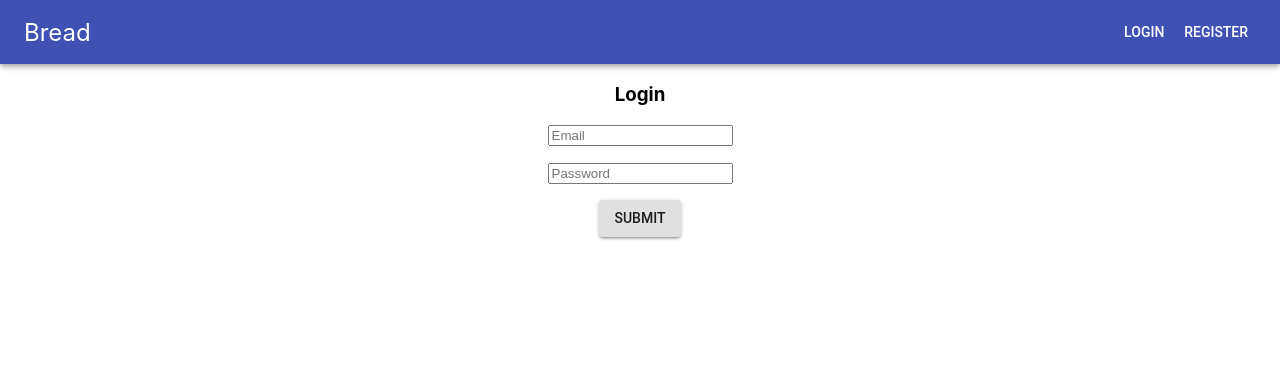
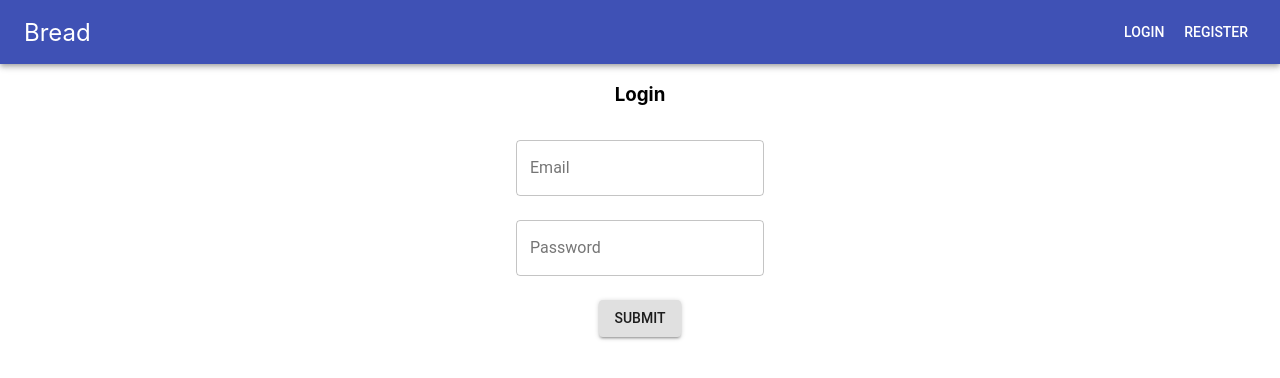
Before and after one commit to fizzleRaider7645/bread, a React (Create React App) app in the folder client/: page /login in a window 1280 px wide. Shown: the top 378 px of the page. Built offline with nearby package versions, Linux system fonts and the light colour scheme; no server answers.

Commit message:
create login and password inout componenets with material-ui

```diff
--- a/client/src/App.css
+++ b/client/src/App.css
@@ -1,3 +1,3 @@
-.userContainer, .LoginForm, .RegisterForm, .AppTitle {
+.userContainer, .LoginForm, .RegisterForm, .AppTitle, .LoginTextBox, .LoginPasswordBox {
   text-align: center;
 }
--- a/client/src/containers/Login.js
+++ b/client/src/containers/Login.js
@@ -2,6 +2,8 @@ import React, { Component } from 'react';
 import '../App.css';
 import { connect } from 'react-redux'
 import ContainedButton from '../material-ui/SubmitButton'
+import LoginTextBox from '../material-ui/LoginTextBox'
+import LoginPasswordBox from '../material-ui/LoginPasswordBox'
 
 class Login extends Component {
     constructor() {
@@ -25,10 +27,9 @@ class Login extends Component {
             <div className="LoginContainter">
                 <form onSubmit={(event) => this.props.handleLoginSubmit(event, this.state)} className="LoginForm">
                     <h3 className="LoginHeader">Login</h3>
-                    <p><input onChange={this.handleChange} placeholder="Email" name="email" value={this.state.email}></input></p>
-                    <p><input onChange={this.handleChange} placeholder="Password" name="password" value={this.state.password}></input></p>
-                    {/* <button type="submit">Submit</button> */}
-                    <ContainedButton class={"submit"}/>
+                    <LoginTextBox parentState={this.state} handleChange={this.handleChange}/><br />
+                    <LoginPasswordBox parentState={this.state} handleChange={this.handleChange} /><br />
+                    <p><ContainedButton class={"submit"}/></p>
                 </form>
             </div>
         )
--- a/client/src/containers/Register.js
+++ b/client/src/containers/Register.js
@@ -1,6 +1,8 @@
 import React, { Component } from 'react';
 import '../App.css';
 import ContainedButton from '../material-ui/SubmitButton'
+import LoginPasswordBox from '../material-ui/LoginPasswordBox'
+import LoginTextBox from '../material-ui/LoginTextBox'
 
 class Register extends Component {
     constructor() {
@@ -23,9 +25,9 @@ class Register extends Component {
             <div className="RegisterContainter">
                 <form onSubmit={(event) => this.props.handleRegistrationSubmit(event, this.state) } className="RegisterForm">
                     <h3 className="RegisterHeader">Register</h3>
-                    <p><input onChange={this.handleChange} placeholder="Email" name="email" value={this.state.email}></input></p>
-                    <p><input onChange={this.handleChange} placeholder="Password" name="password" value={this.state.password}></input></p>
-                    <ContainedButton class={"submit"}/>
+                    <LoginTextBox parentState={this.state} handleChange={this.handleChange}/><br />
+                    <LoginPasswordBox parentState={this.state} handleChange={this.handleChange} /><br />
+                    <p><ContainedButton class={"submit"}/></p>
                 </form>
             </div>
         )
--- a/client/src/containers/TransactionForm.js
+++ b/client/src/containers/TransactionForm.js
@@ -64,13 +64,9 @@ class TransactionForm extends Component {
             <form onSubmit={ (event) => this.handleSubmit(event, this.state)}>
                 <label>{this.props.type}</label><br />
                 <p><label>{this.state.transactionType} Amount: {amount}</label></p>
-                {/* <input onChange={this.handleInputChange} type="number" value={this.state.transactionAmount} step="0.01" ></input><br /> */}
-                <NumericalInput handleInputChange={this.handleInputChange}/>
-                {/* <label>Notes: </label><br />
-                <textarea onChange={this.handleNotesChange}></textarea><br /> */}
-                <OutlinedTextField handleNotesChange={this.handleNotesChange}/>
+                <NumericalInput handleInputChange={this.handleInputChange}/><br />
+                <OutlinedTextField handleNotesChange={this.handleNotesChange}/><br />
                 <ContainedButton class={"submit"}/>
-                {/* <button>Submit</button> */}
             </form>
         )
     }
--- /dev/null
+++ b/client/src/material-ui/LoginPasswordBox.js
@@ -0,0 +1,56 @@
+import React from 'react';
+import PropTypes from 'prop-types';
+import classNames from 'classnames';
+import { withStyles } from '@material-ui/core/styles';
+import MenuItem from '@material-ui/core/MenuItem';
+import TextField from '@material-ui/core/TextField';
+
+const styles = theme => ({
+  container: {
+    display: 'flex',
+    flexWrap: 'wrap',
+  },
+  textField: {
+    marginLeft: theme.spacing.unit,
+    marginRight: theme.spacing.unit,
+  },
+  dense: {
+    marginTop: 16,
+  },
+  menu: {
+    width: 200,
+  },
+});
+
+class LoginPasswordBox extends React.Component {
+
+    handleChange = event => {
+        this.props.handleChange()
+    };
+
+  render() {
+    const { classes } = this.props;
+
+    return (
+      <React.Fragment >
+        <TextField
+          id="outlined-password-input"
+          label="Password"
+          name="password"
+          value={this.props.parentState.password}
+          onChange={this.props.handleChange}
+          type="password"
+          autoComplete="current-password"
+          margin="normal"
+          variant="outlined"
+        />
+      </React.Fragment>
+    );
+  }
+}
+
+LoginPasswordBox.propTypes = {
+  classes: PropTypes.object.isRequired,
+};
+
+export default withStyles(styles)(LoginPasswordBox);
--- /dev/null
+++ b/client/src/material-ui/LoginTextBox.js
@@ -0,0 +1,55 @@
+import React from 'react';
+import PropTypes from 'prop-types';
+import classNames from 'classnames';
+import { withStyles } from '@material-ui/core/styles';
+import MenuItem from '@material-ui/core/MenuItem';
+import TextField from '@material-ui/core/TextField';
+
+const styles = theme => ({
+  container: {
+    display: 'flex',
+    flexWrap: 'wrap',
+  },
+  textField: {
+    marginLeft: theme.spacing.unit,
+    marginRight: theme.spacing.unit,
+  },
+  dense: {
+    marginTop: 16,
+  },
+  menu: {
+    width: 200,
+  },
+});
+
+class LoginTextBox extends React.Component {
+
+    handleChange = event => {
+        this.props.handleChange()
+    };
+
+  render() {
+    const { classes } = this.props;
+
+    return (
+        <React.Fragment >
+            <TextField
+            id="outlined-name"
+            label="Email"
+            name="email"
+            value={this.props.parentState.email}
+            className={classes.textField}
+            onChange={this.props.handleChange}
+            margin="normal"
+            variant="outlined"
+            />
+        </React.Fragment>
+    );
+  }
+}
+
+LoginTextBox.propTypes = {
+  classes: PropTypes.object.isRequired,
+};
+
+export default withStyles(styles)(LoginTextBox);
--- a/client/src/material-ui/NumericalInput.js
+++ b/client/src/material-ui/NumericalInput.js
@@ -10,36 +10,20 @@ const styles = theme => ({
         display: 'flex',
         flexWrap: 'wrap',
     },
+
     textField: {
         marginLeft: theme.spacing.unit,
         marginRight: theme.spacing.unit,
     },
+
     dense: {
         marginTop: 16,
     },
+
     menu: {
         width: 200,
     },
 });
-
-const currencies = [
-  {
-    value: 'USD',
-    label: '$',
-  },
-  {
-    value: 'EUR',
-    label: '€',
-  },
-  {
-    value: 'BTC',
-    label: '฿',
-  },
-  {
-    value: 'JPY',
-    label: '¥',
-  },
-];
 
 class NumericalInput extends React.Component {
     constructor(props) {
@@ -58,10 +42,9 @@ class NumericalInput extends React.Component {
         <TextField
           id="outlined-number"
           label="Amount"
-        //   value={this.state.age}
           onChange={this.handleChange}
           type="number"
-          InputProps={{ inputProps: { min: 0 } }}
+          inputProps={{ min: "0", step: "0.01" }}
           className={classes.textField}
           InputLabelProps={{
             shrink: true,
--- a/client/src/material-ui/TextInput.js
+++ b/client/src/material-ui/TextInput.js
@@ -1,8 +1,6 @@
 import React from 'react';
 import PropTypes from 'prop-types';
-import classNames from 'classnames';
 import { withStyles } from '@material-ui/core/styles';
-import MenuItem from '@material-ui/core/MenuItem';
 import TextField from '@material-ui/core/TextField';
 
 const styles = theme => ({
@@ -36,18 +34,15 @@ handleChange = event => {
 
     return (
       <React.Fragment>
-        <TextField
-          id="outlined-full-width"
+          <TextField
+          id="outlined-multiline-flexible"
           label="Notes"
-          style={{ margin: 8 }}
-          placeholder="..."
-          fullWidth
+          multiline
+          rowsMax="4"
           onChange={this.handleChange}
           margin="normal"
+          placeholder="..."
           variant="outlined"
-          InputLabelProps={{
-            shrink: true,
-          }}
         />
       </React.Fragment>
     );
```
Lines whose indentation alone changed are shown as unchanged.
